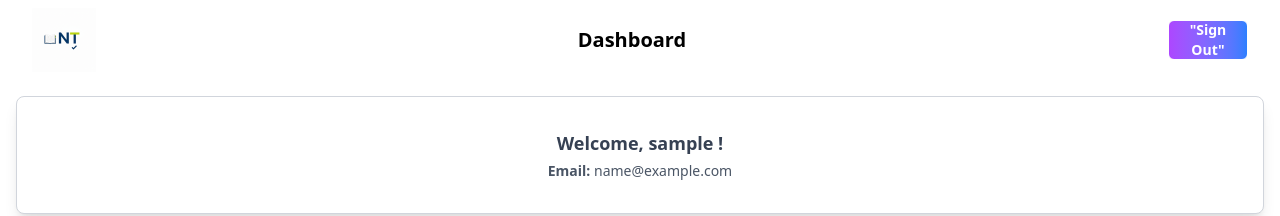
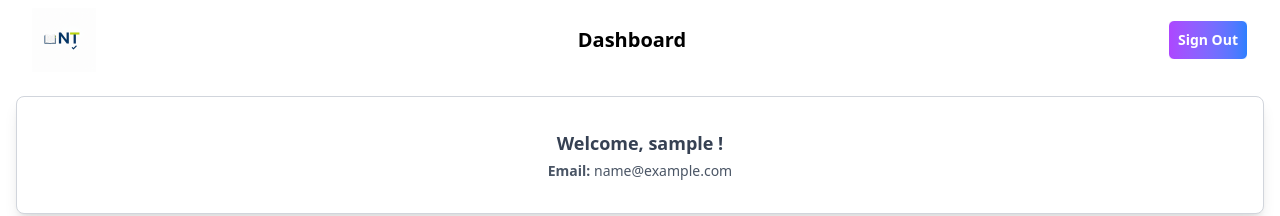
Before and after one commit to likhith1072/Note-Taking-Application, a React (Vite) app in the folder client/: page / in a window 1280 px wide. Shown: the top 216 px of the page. Built offline with nearby package versions, Linux system fonts and the light colour scheme; no server answers; sample sign-in values are in the browser's storage.

Commit message:
Updated Sign out size

```diff
--- a/client/src/components/Header.tsx
+++ b/client/src/components/Header.tsx
@@ -55,7 +55,7 @@ function Header() {
         {user?.id ? (
 
                             <button className={`h-10 w-20  bg-gradient-to-r from-purple-500 to-blue-500 hover:from-purple-600 hover:to-blue-600 border-1 rounded-md px-2 text-white text-sm sm:text-md font-semibold  flex justify-center items-center ${loading ? "opacity-50 cursor-not-allowed" : "cursor-pointer"}`} onClick={() => { handleSignOut(); }}
-                            disabled={loading}>"Sign Out"</button>
+                            disabled={loading}>Sign Out</button>
         ) : (
           <Link to='/signup'>
             <div className=' h-10 w-20  bg-gradient-to-r from-purple-500 to-blue-500 hover:from-purple-600 hover:to-blue-600 border-1 rounded-md px-2 text-white text-sm sm:text-md font-semibold cursor-pointer flex justify-center items-center'>Sign Up</div>
```
